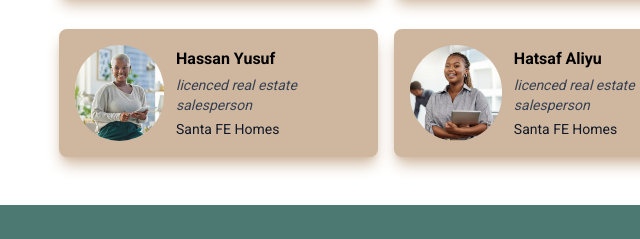
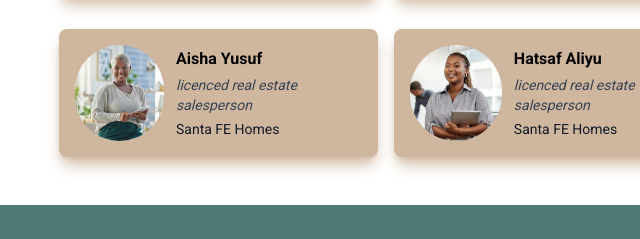
Before and after one commit to Bossmariq/SANTA-FE, a website: page our-team.html in a window 1280 px wide. Shown: the part 1747-1986 px from the top of the page, 87-727 px from the left. Drawn offline with nearby package versions, Linux system fonts and the light colour scheme.

Commit message:
Update our-team.html

```diff
--- a/our-team.html
+++ b/our-team.html
@@ -606,7 +606,7 @@
                 alt=""
               />
               <div class="flex flex-col space-y-1">
-                <h3 class="font-semibold">Hassan Yusuf</h3>
+                <h3 class="font-semibold">Aisha Yusuf</h3>
                 <p class="text-sm text-gray-700 italic">
                   licenced real estate salesperson
                 </p>
```
